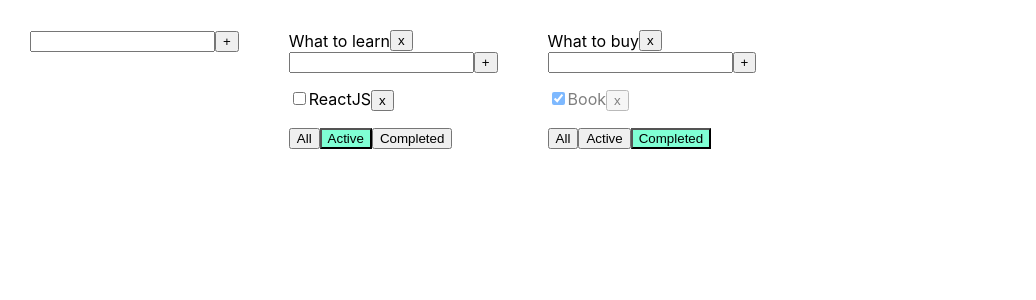
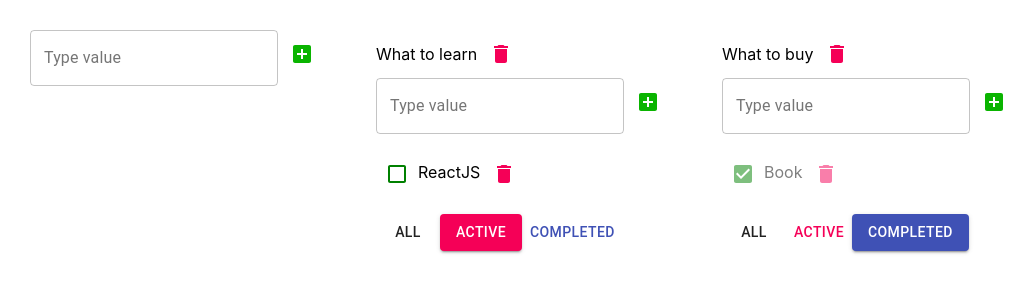
Before and after one commit to Oleg-Melnikow/TodoList_TS, a React (Create React App) app: page / in a window 1280 px wide. Shown: the top 300 px of the page, without its empty margins (0-1036 px from the left). Built offline with nearby package versions, Linux system fonts and the light colour scheme.

Commit message:
connect Material UI

```diff
--- a/package.json
+++ b/package.json
@@ -3,6 +3,8 @@
   "version": "0.1.0",
   "private": true,
   "dependencies": {
+    "@material-ui/core": "^4.11.3",
+    "@material-ui/icons": "^4.11.2",
     "@testing-library/jest-dom": "^4.2.4",
     "@testing-library/react": "^9.3.2",
     "@testing-library/user-event": "^7.1.2",
--- a/src/AddItemForm.tsx
+++ b/src/AddItemForm.tsx
@@ -1,4 +1,6 @@
 import React, {ChangeEvent, KeyboardEvent, useState} from 'react';
+import {Button, createMuiTheme, IconButton, TextField} from "@material-ui/core";
+import {AddBox} from "@material-ui/icons";
 
 type AddItemFormPropsType = {
     addItem: (title: string) => void
@@ -30,10 +32,11 @@ export function AddItemForm(props: AddItemFormPropsType) {
 
     return (
         <div>
-            <input value={title} onChange={onChangeHandler}
-                   onKeyPress={onKeyPressHandler} className={error ? "error" : ""}/>
-            <button onClick={addItem}>+</button>
-            {error && <div className="error-message">{error}</div>}
+            <TextField id="outlined-basic" label="Type value" variant="outlined" error={!!error} helperText={error}
+                       value={title} onChange={onChangeHandler} onKeyPress={onKeyPressHandler}/>
+            <IconButton onClick={addItem}>
+                <AddBox style={{color: "#0ab400"}}/>
+            </IconButton>
         </div>
     )
 }
--- a/src/EditableSpan.tsx
+++ b/src/EditableSpan.tsx
@@ -1,4 +1,5 @@
 import React, {ChangeEvent, useState} from "react";
+import {TextField} from "@material-ui/core";
 
 type EditableSpanPropsType = {
     value: string,
@@ -25,6 +26,6 @@ export function EditableSpan(props: EditableSpanPropsType) {
     }
 
     return editMode ?
-        <input value={title} autoFocus onBlur={activeViewMode} onChange={onChangeHandler}/> :
+        <TextField value={title} autoFocus onBlur={activeViewMode} onChange={onChangeHandler}/> :
         <span onDoubleClick={activeEditMode}>{props.value}</span>
 }
--- a/src/Todolist.tsx
+++ b/src/Todolist.tsx
@@ -1,7 +1,9 @@
-import React, {ChangeEvent, KeyboardEvent, useState} from "react";
+import React, {ChangeEvent} from "react";
 import {FilterValueType, TaskType} from "./App";
 import {AddItemForm} from "./AddItemForm";
 import {EditableSpan} from "./EditableSpan";
+import {Button, Checkbox, IconButton, TextField} from "@material-ui/core";
+import {Delete} from "@material-ui/icons";
 
 type PropsType = {
     id: string,
@@ -34,7 +36,9 @@ export function TodoList(props: PropsType) {
         <div>
             <div className="title-wrap">
                 <EditableSpan value={props.title} changeTitle={changeTodoListTitle}/>
-                <button onClick={remoteTodoList}>x</button>
+                <IconButton onClick={remoteTodoList}>
+                    <Delete color={"secondary"}/>
+                </IconButton>
             </div>
             <AddItemForm addItem={addTask}/>
             <ul>
@@ -49,22 +53,24 @@ export function TodoList(props: PropsType) {
                             props.changeTaskTitle(task.id, newTitle, props.id)
                         }
                         return <li key={task.id} className={task.isDone ? "is-done" : ""}>
-                            <input type="checkbox" checked={task.isDone} onChange={onChangeTaskStatus}/>
+                            <Checkbox checked={task.isDone} onChange={onChangeTaskStatus} style={{color: "green"}}/>
                             <EditableSpan value={task.title} changeTitle={changeTaskTitle}/>
-                            <button onClick={deleteTask}>x</button>
+                            <IconButton onClick={deleteTask}>
+                                <Delete color={"secondary"}/>
+                            </IconButton>
                         </li>
                     })
                 }
             </ul>
             <div>
-                <button className={props.filter === "all" ? "active-filter" : ""} onClick={onAllClickHandler}>All
-                </button>
-                <button className={props.filter === "active" ? "active-filter" : ""}
+                <Button  variant={props.filter === "all" ? "contained" : "text"} onClick={onAllClickHandler}>All
+                </Button>
+                <Button color={"secondary"} variant={props.filter === "active" ? "contained" : "text"}
                         onClick={onActiveClickHandler}>Active
-                </button>
-                <button className={props.filter === "completed" ? "active-filter" : ""}
+                </Button>
+                <Button color={"primary"} variant={props.filter === "completed" ? "contained" : "text"}
                         onClick={onCompletedClickHandler}>Completed
-                </button>
+                </Button>
             </div>
         </div>
     )
```
Also changed, not shown: 1 other file (tests, documents, lock files or other folders).
